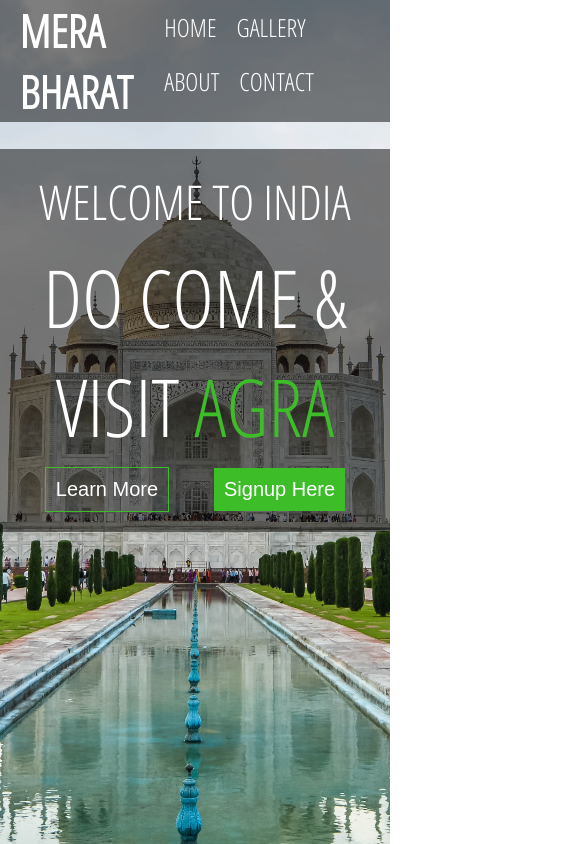
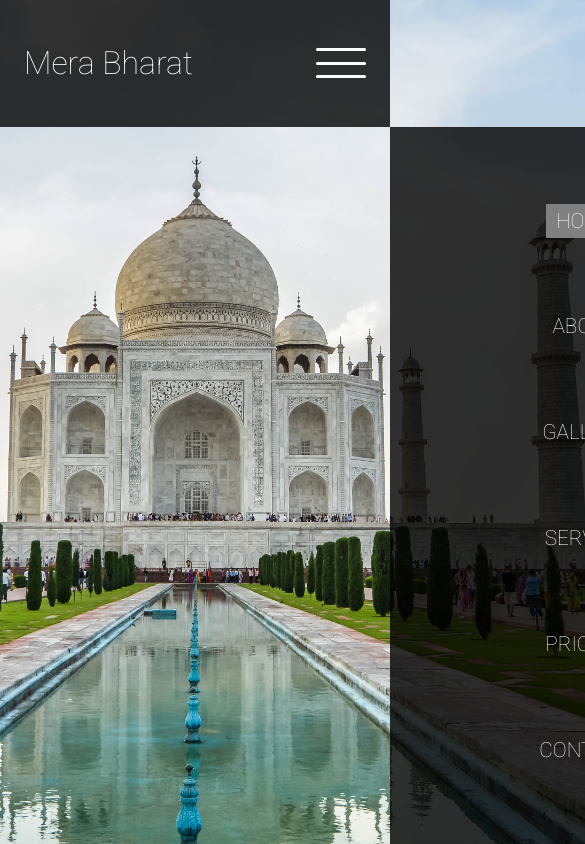
Before and after one commit to ajaysharma12799/Mera-Bharat-LandingPage, a plain HTML site: page index.html in a window 390 px wide. Shown: the top 844 px of the page, 585 px wide, since content can reach past the window. Drawn offline with Linux system fonts and the light colour scheme.

Commit message:
Finished HomePage

```diff
--- /dev/null
+++ b/css/style.css
@@ -0,0 +1,102 @@
+@import url('https://fonts.googleapis.com/css2?family=Roboto:wght@100&display=swap');
+* {
+    margin: 0;
+    padding: 0;
+    box-sizing: border-box;
+    color: #fff;
+    font-family: 'Roboto', sans-serif;
+}
+body {
+    background-image: url("../img/taj.jpeg");
+    background-size: cover;
+    height: 100vh;
+}
+a {
+    text-decoration: none;
+    text-transform: uppercase;
+}
+ul {
+    list-style-type: none;
+}
+header {
+    display: flex;
+    justify-content: space-between;
+    align-items: center;
+    background-color: rgba(0, 0, 0, 0.8);
+    padding: 2rem 0rem;
+    height: 15vh;
+}
+header .logo {
+    font-size: 2rem;
+    margin: 0rem 1.5rem;
+}
+ul {
+    display: flex;
+    justify-content: space-evenly;
+}
+ul li {
+    margin-right: 1rem;
+}
+ul li a {
+    font-size: 1.3rem;
+    padding: 5px 10px;
+}
+ul li a.active,
+ul li a:hover {
+    background-color: grey;
+    transition: 0.5s ease-in-out;
+    border: 4px;
+}
+.hamburger {
+    position: absolute;
+    right: 1.5rem;
+    display: none;
+    justify-content: space-between;
+    flex-direction: column;
+    width: 50px;
+    height: 30px;
+}
+.hamburger .bar {
+    background-color: #fff;
+    height: 3px;
+    width: 100%;
+    border-radius: 10px;
+    transition: 0.5s all;
+}
+@media (max-width: 768px) {
+    body {
+        overflow: hidden;
+        background-position: center;
+    }
+    .hamburger {
+        display: flex;
+        cursor: pointer;
+    }
+    ul {
+        flex-direction: column;
+        align-items: center;
+        position: absolute;
+        top: 15vh;
+        right: -100%;
+        background-color: rgba(0, 0, 0, 0.8);
+        height: 85vh;
+        width: 100%;
+        transition: right 0.5s ease-in-out;
+    }
+    ul li {
+        margin-right: 0px;
+    }
+    .menuSlide {
+        right: 0;
+        transition: right 0.5s ease-in-out;
+    }
+    .cross .bar:nth-child(2){
+        opacity: 0;
+    }
+    .cross .bar:first-child {
+        transform: rotate(-45deg) translate(-2px, 16px);
+    }
+    .cross .bar:last-child {
+        transform: rotate(45deg) translate(-2px, -16px);
+    }
+}
--- a/index.html
+++ b/index.html
@@ -8,38 +8,30 @@
     <title>Mera Bharat</title>
     <link rel="preconnect" href="https://fonts.googleapis.com">
     <link rel="preconnect" href="https://fonts.gstatic.com" crossorigin>
-    <link href="https://fonts.googleapis.com/css2?family=Open+Sans+Condensed:wght@300&display=swap" rel="stylesheet">
-    <link rel="stylesheet" href="style.css">
+    <link rel="stylesheet" href="https://cdnjs.cloudflare.com/ajax/libs/font-awesome/5.15.3/css/all.min.css" integrity="sha512-iBBXm8fW90+nuLcSKlbmrPcLa0OT92xO1BIsZ+ywDWZCvqsWgccV3gFoRBv0z+8dLJgyAHIhR35VZc2oM/gI1w==" crossorigin="anonymous" referrerpolicy="no-referrer" />
+    <link rel="stylesheet" href="./css/style.css">
 </head>
 
 <body>
-    <div>
-        <nav class="navbar">
-            <div class="navbar-brand">
-                <a href="/"><h1>Mera Bharat</h1></a>
-            </div>
-            <div class="navbar-item-list">
-                <ul>
-                    <li> <a href="#"> Home </a> </li>
-                    <li> <a href="#"> Gallery </a> </li>
-                    <li> <a href="#"> About </a> </li>
-                    <li> <a href="#"> Contact </a> </li>
-                </ul>
-            </div>
+    <header>
+        <div class="logo">Mera Bharat</div>
+        <div class="hamburger">
+            <span class="bar"></span>
+            <span class="bar"></span>
+            <span class="bar"></span>
+        </div>
+        <nav>
+            <ul>
+                <li> <a class="active" href="#"> Home </a> </li>
+                <li> <a href="about.html"> About </a> </li>
+                <li> <a href="gallery.html"> Gallery </a> </li>
+                <li> <a href="service.html"> Service </a> </li>
+                <li> <a href="pricing.html"> Pricing </a> </li>
+                <li> <a href="contact.html"> Contact </a> </li>
+            </ul>
         </nav>
-        <section class="hero-section">
-            <h5 class="hero-title">Welcome to India</h5>
-            <h1 class="hero-description">Do Come & Visit <span>Agra</span></h1>
-            <div class="button">
-                <div class="learn-more-button">
-                    <button>Learn More</button>
-                </div>
-                <div class="signup-button">
-                    <button>Signup Here</button>
-                </div>
-            </div>
-        </section>
-    </div>
+    </header>
+    <script src="./js/app.js"></script>
 </body>
 
 </html>
--- /dev/null
+++ b/js/app.js
@@ -0,0 +1,6 @@
+const hamburger = document.querySelector(".hamburger");
+hamburger.addEventListener("click", function() {
+    const ul = document.querySelector("nav > ul");
+    ul.classList.toggle("menuSlide");
+    hamburger.classList.toggle("cross");
+});
```
